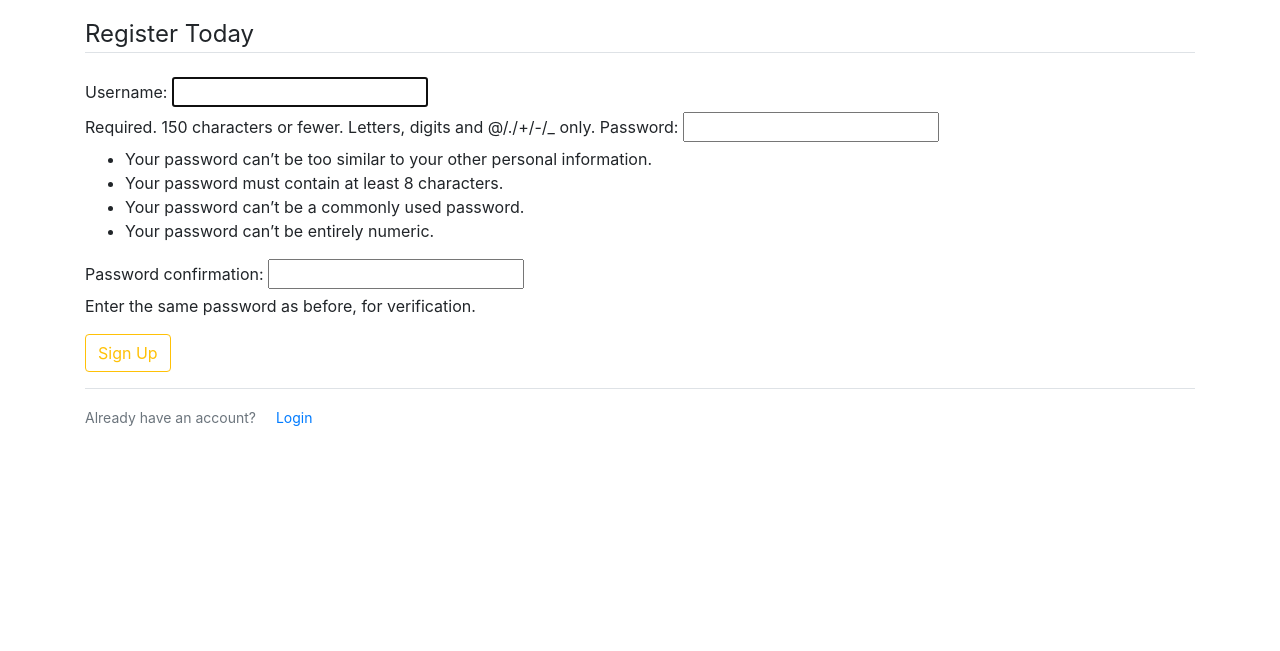
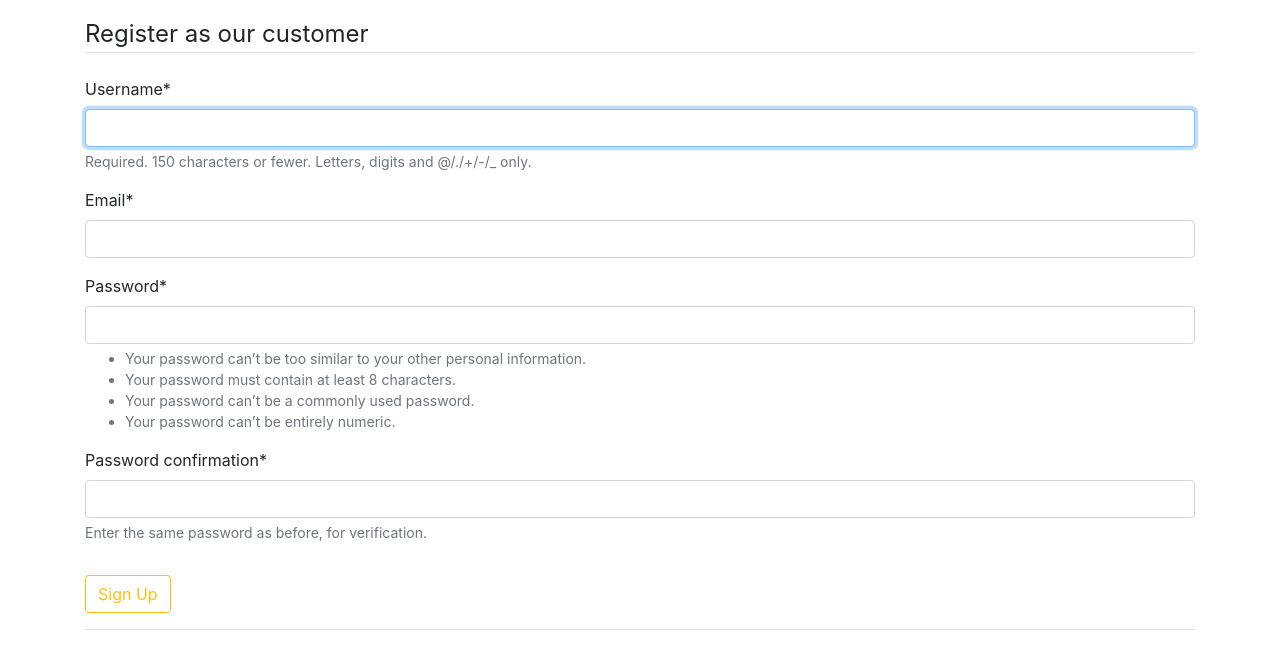
Before and after one commit to John-Kimani/karakana_server_microservice, a Django app: page /users/register/ in a window 1280 px wide. Shown: the part 56-707 px from the top of the page. Run offline with Django 4.2, Linux system fonts and the light colour scheme; some libraries are stand-ins or nearby versions.

Commit message:
Dev: Intergrates crispy forms Creates customer registration form views and validation

```diff
--- a/karakana/urls.py
+++ b/karakana/urls.py
@@ -27,5 +27,5 @@ urlpatterns = [
     path('products/', include('products.urls')),
 
     #users application
-    path('users/register/', user_views.register, name='register'),
+    path('users/register/', user_views.customer_register, name='customer-register'),
 ]
--- a/requirements.txt
+++ b/requirements.txt
@@ -4,6 +4,7 @@ beautifulsoup4==4.11.1
 dj-database-url==0.5.0
 Django==4.0.3
 django-bootstrap4==22.1
+django-crispy-forms==1.14.0
 gunicorn==20.1.0
 psycopg2==2.9.3
 python-decouple==3.6
--- /dev/null
+++ b/users/forms.py
@@ -0,0 +1,15 @@
+from re import U
+from django import forms
+from django.contrib.auth.models import User
+from django.contrib.auth.forms import UserCreationForm
+
+
+class CustomerRegistrationform(UserCreationForm):
+    '''
+    Class that handles new customer registration
+    '''
+    email = forms.EmailField()
+
+    class Meta:
+        model = User
+        fields = ['username', 'email', 'password1', 'password2']
--- a/users/templates/users/register.html
+++ b/users/templates/users/register.html
@@ -1,14 +1,16 @@
 {% extends 'main/base.html' %}
 
 {% load static %}
+
+{% load crispy_forms_tags %}
 
 {% block content %}
     <div class="container container-fluid mt-3">
         <form action="" method="POST">
             {% csrf_token%}
             <fieldset class="form-group">
-                <legend class="mb-4 border-bottom">Register Today</legend>
-                {{ form }}
+                <legend class="mb-4 border-bottom">Register as our customer</legend>
+                {{ form|crispy }}
             </fieldset>
             <div class="form-group">
                 <button class="btn btn-outline-warning" type="submit">Sign Up</button>
--- a/users/views.py
+++ b/users/views.py
@@ -1,18 +1,18 @@
 from django.shortcuts import redirect, render
-from django.contrib.auth.forms import UserCreationForm
 from django.contrib import messages
+from .forms import CustomerRegistrationform
 
-def register(request):
+def customer_register(request):
     '''
-    Register users view function
+    Register customer view function
     '''
     if request.method == 'POST':
-        form = UserCreationForm(request.POST)
+        form = CustomerRegistrationform(request.POST)
         if form.is_valid():
             username = form.cleaned_data.get('username')
-            print(form)
+            form.save()
             messages.success(request, f'Account created for {username}!')
             return redirect('HomePage')
     else:
-        form = UserCreationForm()
+        form = CustomerRegistrationform()
     return render(request, 'users/register.html', {"form":form})
```
Also changed, not shown: karakana/settings.py (+3 -7 lines).
